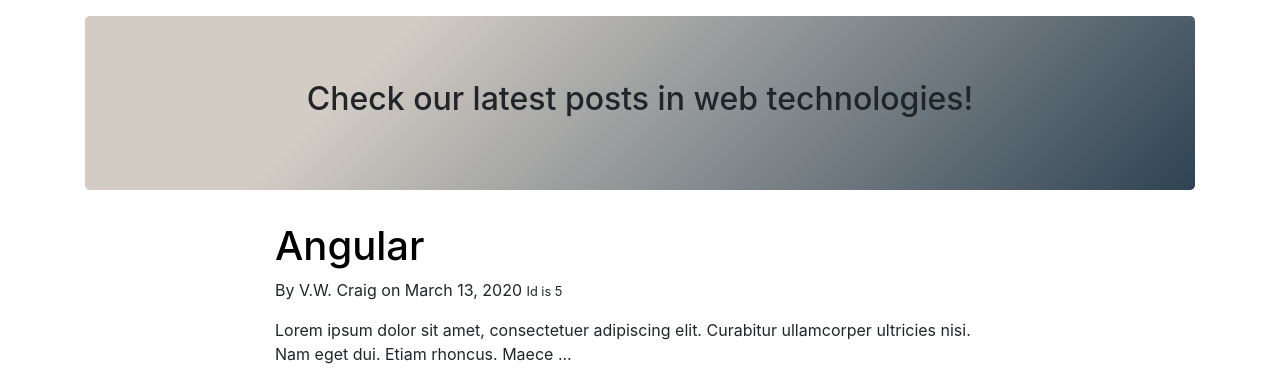
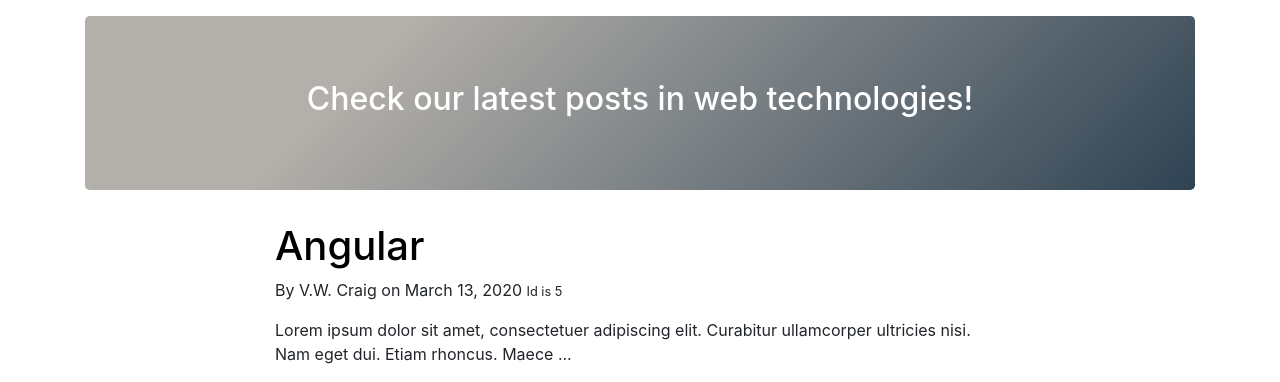
Before and after one commit to valentinavlad/BlogAppWithFlask, a Flask app: page / in a window 1280 px wide. Shown: the part 56-438 px from the top of the page. Run offline with Flask 2, Linux system fonts and the light colour scheme; some libraries are stand-ins or nearby versions.

Commit message:
Changed color to jumbotron

```diff
--- a/BlogApp/static/style.css
+++ b/BlogApp/static/style.css
@@ -10,11 +10,13 @@
     display: inline-block;
 }
 
- #view_content {
+#view_content {
     white-space: pre-wrap;
 }
 
-.jumbotron {
-    background-color: #2f4353!important;
-    background-image: linear-gradient(315deg, #2f4353 0%, #d2ccc4 74%)!important;
+#jumbotron-style {
+    color: white;
+    background-color: #1c1f21 !important;
+    background-image: linear-gradient(315deg, #2f4353 0%, #b3afaa 74%) !important;
+
 }
--- a/BlogApp/templates/posts.html
+++ b/BlogApp/templates/posts.html
@@ -1,7 +1,7 @@
 {% extends "layout.html" %}
 
 {% block content %}
-<div class="jumbotron text-center">
+<div class="jumbotron text-center" id="jumbotron-style">
     <h2>Check our latest posts in web technologies!</h2>
 </div>
     {% for post in content %}
```
